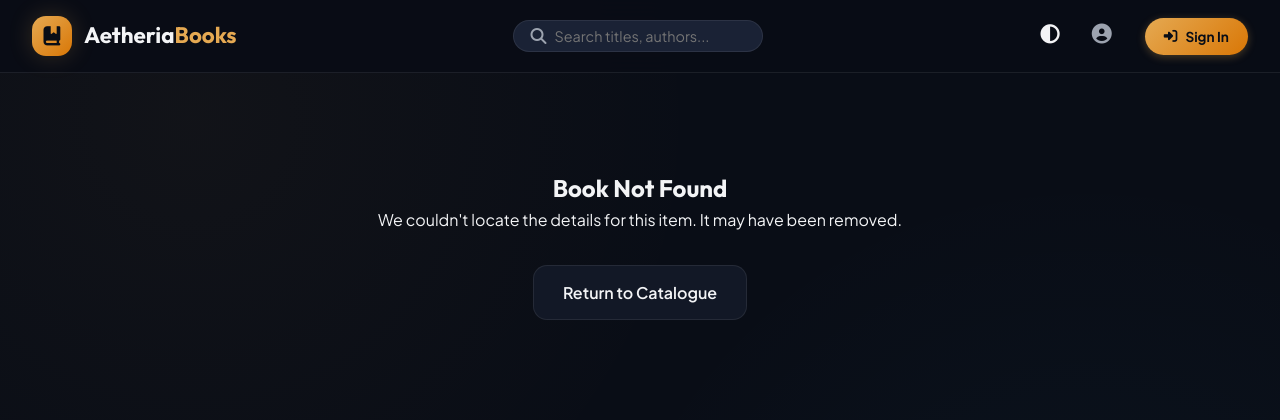
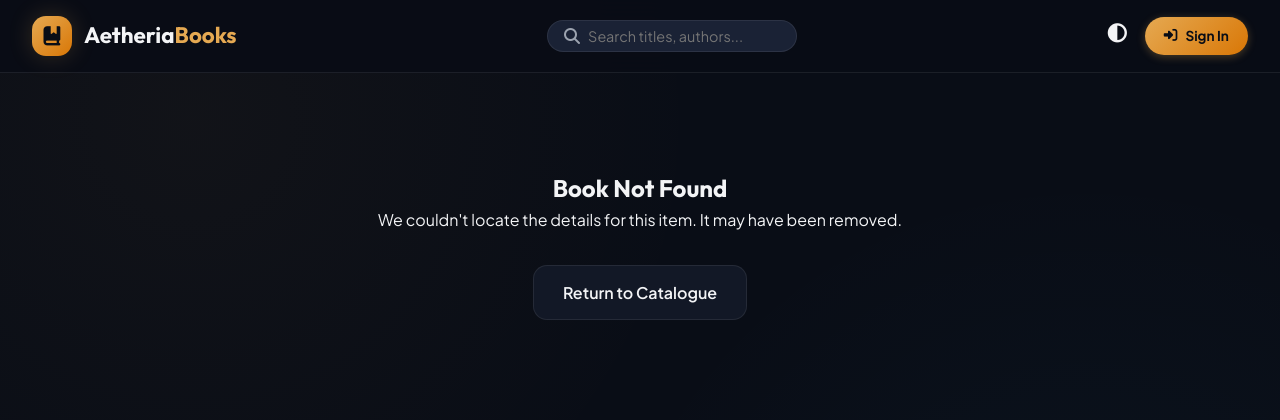
Before and after one commit to Mavitha/OnlineBookStore, a PHP site: page /book-details.php in a window 1280 px wide. Shown: the top 420 px of the page. Run offline with PHP 8.4, Linux system fonts and the light colour scheme.

Commit message:
final check 7

```diff
--- a/fronend/book-details.php
+++ b/fronend/book-details.php
@@ -63,10 +63,7 @@ if (isset($_GET['id']) && is_numeric($_GET['id'])) {
           <i class="fa-solid fa-circle-half-stroke"></i>
         </button>
 
-        <!-- User Alias Icon -->
-        <a href="user-dashboard.html" class="nav-link" title="User Dashboard" style="font-size: 1.25rem; margin-right: 15px;">
-          <i class="fa-solid fa-circle-user"></i>
-        </a>
+
 
         <!-- Sign In button -->
         <a href="login.php" class="role-btn active">
```
